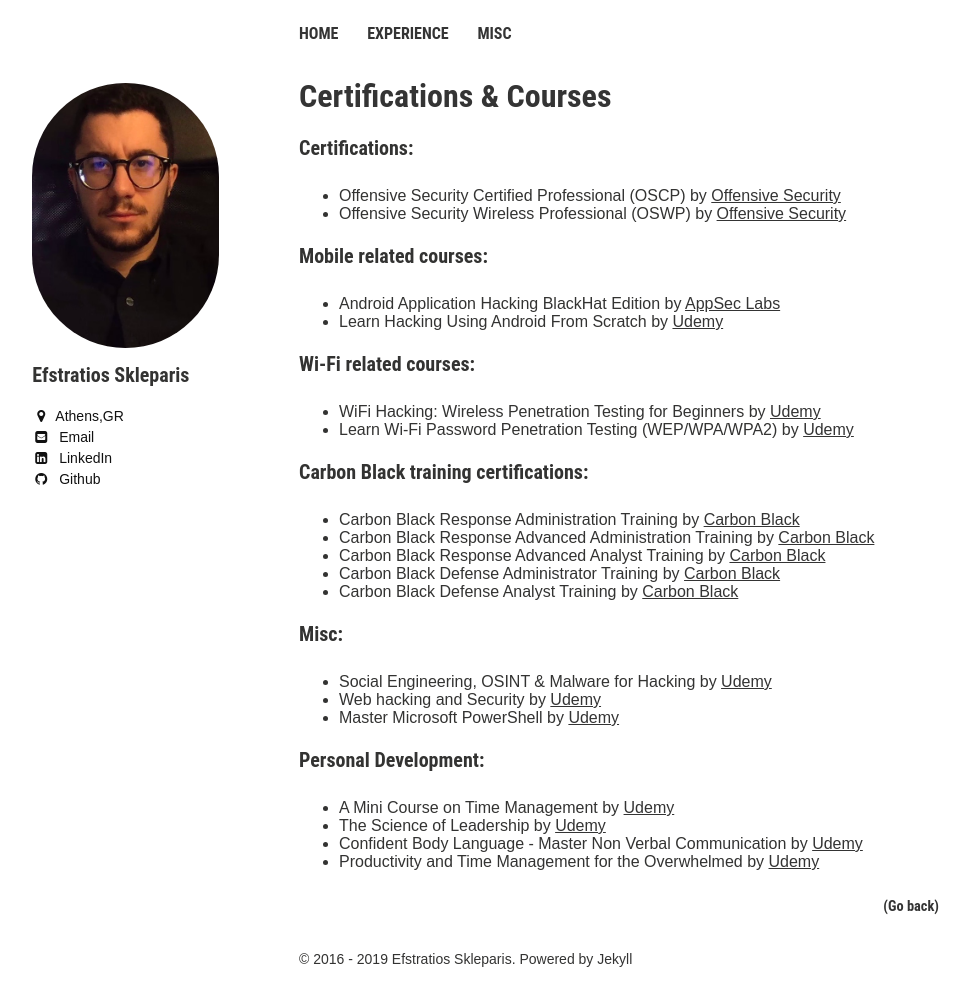
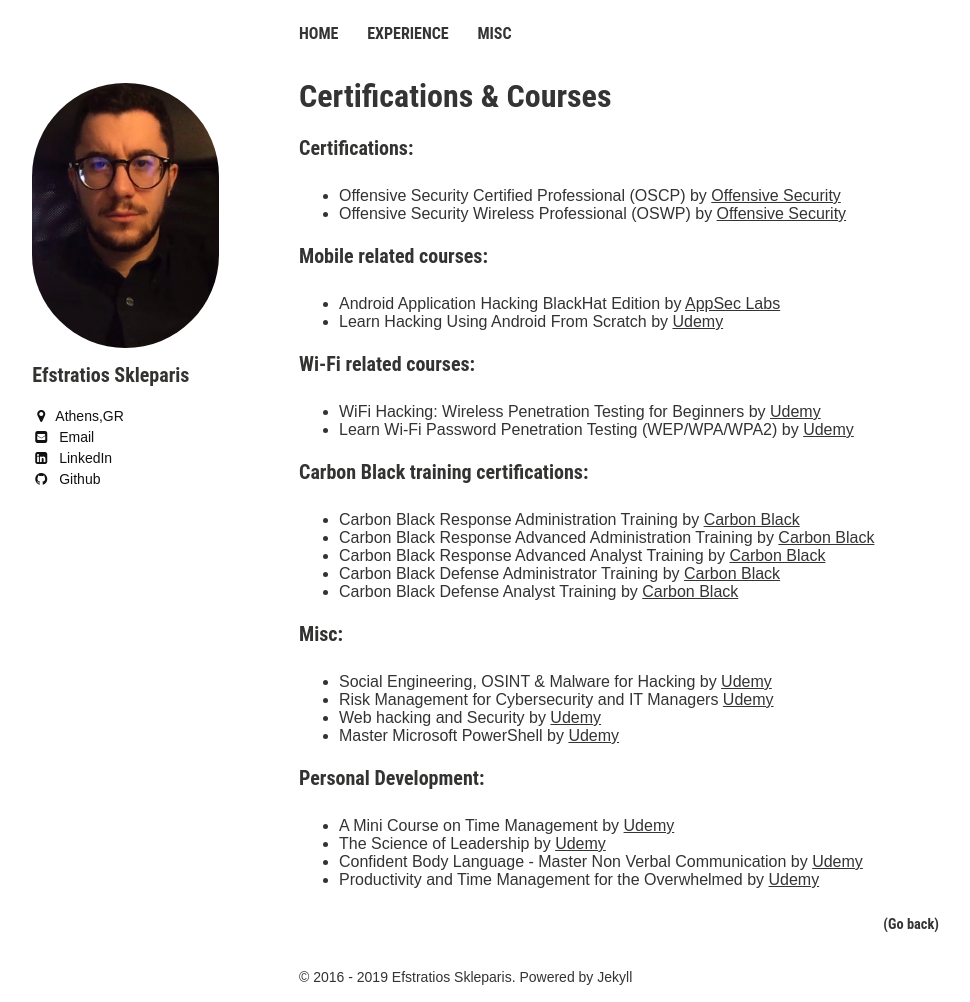
Before and after one commit to efstratios/efstratios.github.io, a Jekyll site: the page built from certs/index.md, in a window 1280 px wide. Shown: the whole page, without its empty margins (21-991 px from the left). Built offline with Jekyll 4.4.1, drawn with Linux system fonts in a browser that asks for light colours.

Commit message:
Added new course [Risk Management]

```diff
--- a/certs/index.md
+++ b/certs/index.md
@@ -30,6 +30,7 @@
 
 ### Misc:
 * Social Engineering, OSINT & Malware for Hacking by [Udemy](https://www.udemy.com/user/muharrem-aydin-2/){:target="_blank" rel="noopener"}
+* Risk Management for Cybersecurity and IT Managers [Udemy](https://www.udemy.com/user/jason-dion/){:target="_blank" rel="noopener"}
 * Web hacking and Security by [Udemy](https://www.udemy.com/user/infysec-2/){:target="_blank" rel="noopener"}
 * Master Microsoft PowerShell by [Udemy](https://www.udemy.com/user/techmountainconsulting/){:target="_blank" rel="noopener"}
 
```
